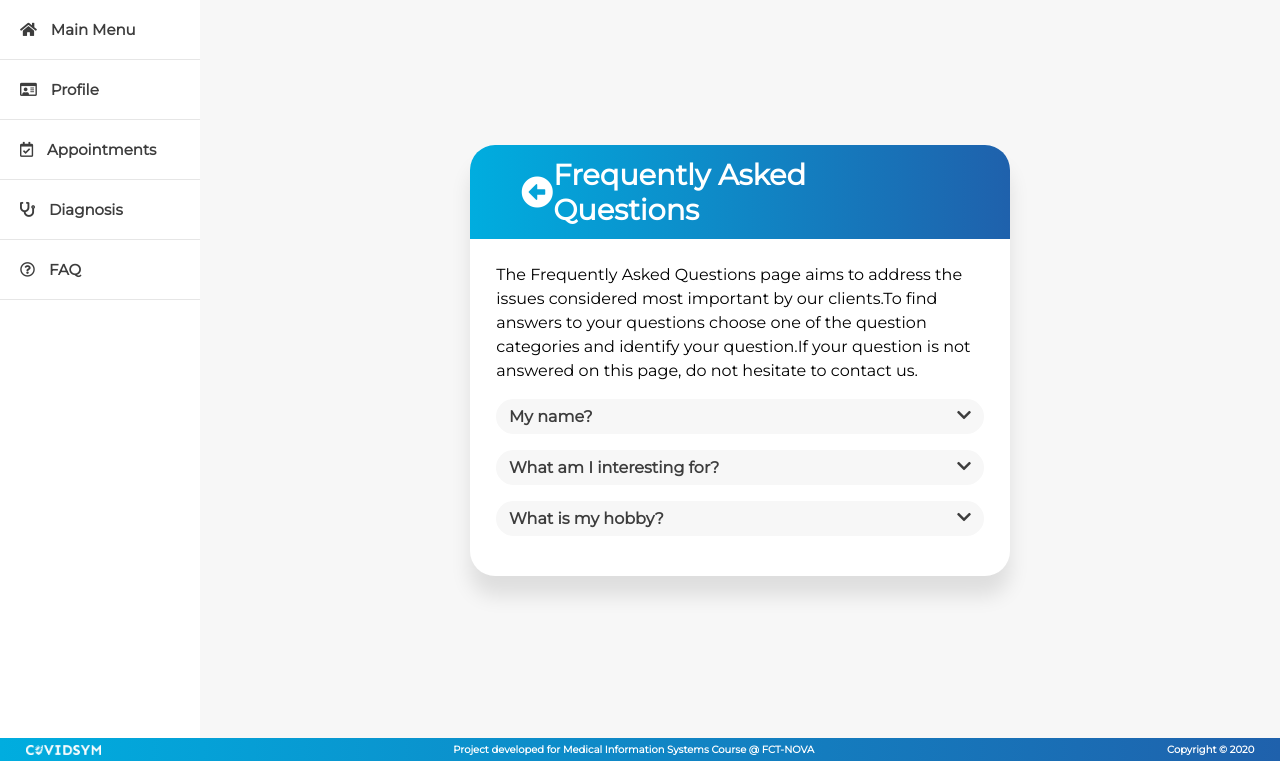
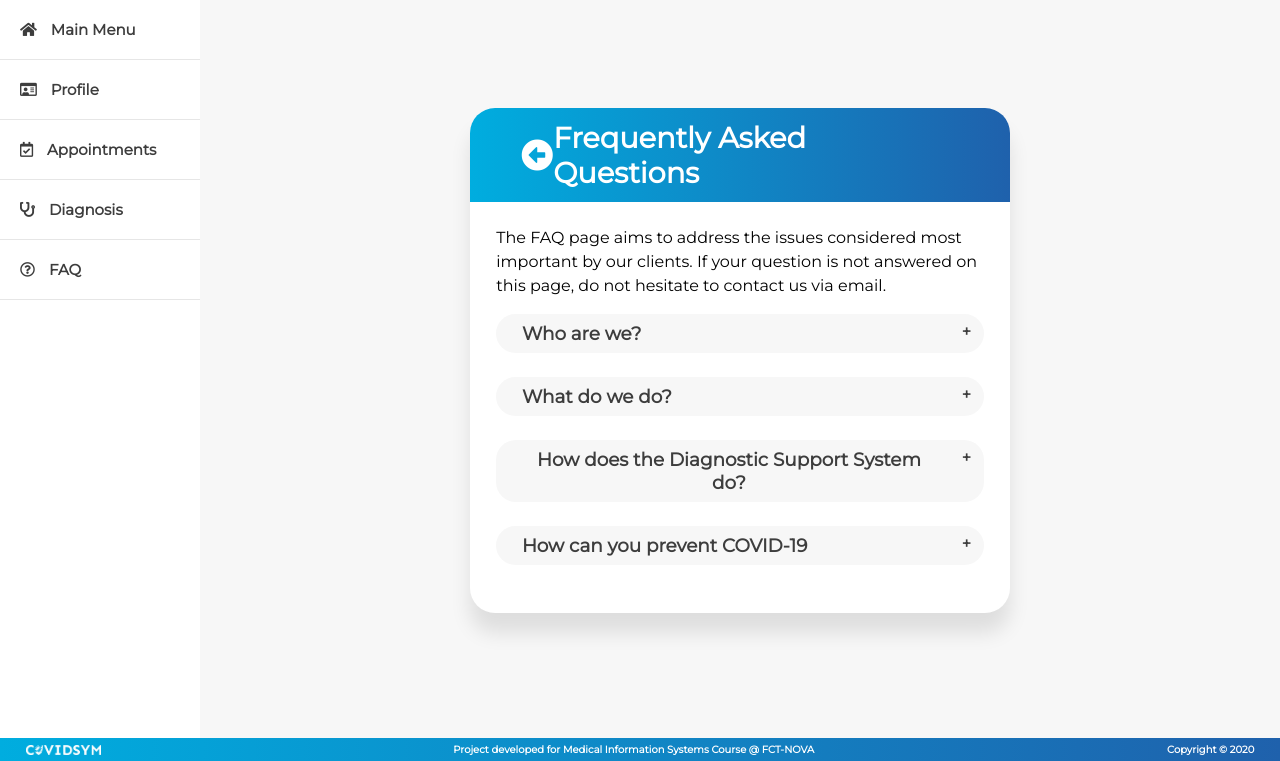
Before and after one commit to pmsdOliveira/covidsym, a PHP site: page /info/faq.php in a window 1280 px wide. Shown: the part 39-800 px from the top of the page. Run offline with PHP 8.4, Linux system fonts and the light colour scheme.

Commit message:
accordion fixes in faq page

```diff
--- a/css/faq.css
+++ b/css/faq.css
@@ -89,11 +89,12 @@ body {
 
 .info {
   display: flex;
-  justify-content: center;
+
   flex-direction: column;
-  align-items: center;
+
   height: 100%;
   border-radius: 0 0 0 25px;
+  text-align: justify;
 }
 
 /*--------Accordion-------*/
@@ -106,26 +107,12 @@ body {
   margin: auto;
 }
 
-.acc-kontainer .acc-body {
-  width: 90%;
-  font-size: 1rem;
-  height: 0;
-  color: rgba(0, 0, 0, 0);
-  line-height: 1.5;
-  padding: 0 1vw;
-  background-color: white;
-  box-sizing: border-box;
-  transition: 0.5s;
-  border-radius: 0 0 20px 20px;
-  margin-bottom: 2vh;
-}
-
-.acc-kontainer label {
+.accordion {
   cursor: pointer;
-  display: flex;
-  flex-flow: row nowrap;
-  justify-content: space-between;
-  padding: 1vh 1vw;
+  transition: 0.4s;
+  width: 100%;
+  border: none;
+  padding: 1vh 1vw 1vh 2vw;
   background-color: var(--backgroundColor);
   border-radius: 20px 20px;
   width: 100%;
@@ -133,33 +120,48 @@ body {
   font-weight: bold;
   box-sizing: border-box;
   z-index: 100;
+  display: flex;
+  flex-flow: row nowrap;
+  justify-content: space-between;
+  font-size: 1.15rem;
+  outline: none;
 }
 
-.acc-kontainer input {
-  display: none;
+.active,
+.accordion:hover {
+  background-color: var(--contrastColor);
+  outline: none;
 }
 
-.acc-kontainer label:before {
-  font-weight: bolder;
+.accordion:after {
+  content: "\002B";
+  color: var(--textColor);
+  font-weight: bold;
   float: right;
+  font-size: 1rem;
+  margin-left: 2vw;
+  outline: none;
 }
 
-.acc-kontainer input:checked + label {
-  width: 100%;
-  border-radius: 20px 20px 0 0;
+.active:after {
+  content: "\2212";
+  outline: none;
 }
 
-.acc-kontainer input:checked + label:before {
-  transition: 0.5s;
+.panel {
+  display: flex;
+  align-self: center;
+  background-color: white;
+  max-height: 0;
+  overflow: hidden;
+  transition: max-height 0.2s ease-out;
+  width: 100%;
+  padding: 0.5vh 2vw;
+  margin-bottom: 2vh;
+  text-decoration-color: rgba(0, 0, 0, 0);
+  font-size: 0.9rem;
+  line-height: 1.5;
+  box-sizing: border-box;
+  border-radius: 0 0 20px 20px;
+  text-align: justify;
 }
-
-.acc-kontainer input:checked ~ .acc-body {
-  height: auto;
-  color: var(--textColor);
-  transition: 0.5s;
-}
-
-.down {
-  color: var(--textColor);
-  font-size: 1rem;
-}
--- a/info/faq.php
+++ b/info/faq.php
@@ -1,14 +1,19 @@
 <html>
-
   <head>
     <title>COVIDSYM - FAQ</title>
 
-    <link rel="icon" href="../img/icon.ico" type="image/icon type">
+    <link rel="icon" href="../img/icon.ico" type="image/icon type" />
 
-    <link rel="stylesheet" href="../css/faq.css">
-    <link rel="preconnect" href="https://fonts.gstatic.com/">
-    <link rel="stylesheet" href="https://fonts.googleapis.com/css2?family=Montserrat&display=swap">
-    <link rel="stylesheet" href="https://cdnjs.cloudflare.com/ajax/libs/font-awesome/5.15.1/css/all.min.css">
+    <link rel="stylesheet" href="../css/faq.css" />
+    <link rel="preconnect" href="https://fonts.gstatic.com/" />
+    <link
+      rel="stylesheet"
+      href="https://fonts.googleapis.com/css2?family=Montserrat&display=swap"
+    />
+    <link
+      rel="stylesheet"
+      href="https://cdnjs.cloudflare.com/ajax/libs/font-awesome/5.15.1/css/all.min.css"
+    />
   </head>
 
   <body>
@@ -23,35 +28,62 @@
             <i class="fas fa-arrow-alt-circle-left goBackBtn">
               <a href="#"></a>
             </i>
-                    <h1 class="title">Frequently Asked Questions</h1>
+            <h1>Frequently Asked Questions</h1>
           </div>
 
           <div class="modal-content">
-                    <p>The Frequently Asked Questions page aims to address the issues considered most
-                        important by our clients.To find answers to your questions choose one of the
-                        question categories and identify your question.If your question is not answered
-                        on this page, do not hesitate to contact us.</p>
+            <p>
+              The FAQ page aims to address the issues considered most important
+              by our clients. If your question is not answered on this page, do
+              not hesitate to contact us via email.
+            </p>
 
             <div class="acc-kontainer">
               <div>
-                            <input type="radio" name="acc" id="acc1">
-                            <label for="acc1"> My name? <i class="fas fa-chevron-down down"></i></label>
-                            <div class="acc-body">
-                                Lorem ipsum dolor sit amet, consectetur adipiscing elit. Quisque sit amet semper velit. Duis vel ex tincidunt, gravida libero sed, fermentum enim. Vivamus non risus sed urna fermentum aliquet. Ut tincidunt diam et orci auctor facilisis. In hac habitasse platea dictumst. Praesent id varius lectus. Duis facilisis viverra turpis ac consequat.
+                <button class="accordion">Who are we?</button>
+
+                <div class="panel">
+                  Lorem ipsum dolor sit amet, consectetur adipiscing elit.
+                  Quisque sit amet semper velit. Duis vel ex tincidunt, gravida
+                  libero sed, fermentum enim. Vivamus non risus sed urna
+                  fermentum aliquet. Ut tincidunt diam et orci auctor facilisis.
+                  In hac habitasse platea dictumst. Praesent id varius lectus.
+                  Duis facilisis viverra turpis ac consequat.
                 </div>
               </div>
               <div>
-                            <input type="radio" name="acc" id="acc2">
-                            <label for="acc2"> What am I interesting for?<i class="fas fa-chevron-down down"></i></label>
-                            <div class="acc-body">
-                                Lorem ipsum dolor sit amet, consectetur adipiscing elit. Quisque sit amet semper velit. Duis vel ex tincidunt, gravida libero sed, fermentum enim. Vivamus non risus sed urna fermentum aliquet. Ut tincidunt diam et orci auctor facilisis. In hac habitasse platea dictumst. Praesent id varius lectus. Duis facilisis viverra turpis ac consequat.
+                <button class="accordion">What do we do?</button>
+                <div class="panel">
+                  Lorem ipsum dolor sit amet, consectetur adipiscing elit.
+                  Quisque sit amet semper velit. Duis vel ex tincidunt, gravida
+                  libero sed, fermentum enim. Vivamus non risus sed urna
+                  fermentum aliquet. Ut tincidunt diam et orci auctor facilisis.
+                  In hac habitasse platea dictumst. Praesent id varius lectus.
+                  Duis facilisis viverra turpis ac consequat.
                 </div>
               </div>
               <div>
-                            <input type="radio" name="acc" id="acc3">
-                            <label for="acc3"> What is my hobby?<i class="fas fa-chevron-down down"></i></label>
-                            <div class="acc-body">
-                                Lorem ipsum dolor sit amet, consectetur adipiscing elit. Quisque sit amet semper velit. Duis vel ex tincidunt, gravida libero sed, fermentum enim. Vivamus non risus sed urna fermentum aliquet. Ut tincidunt diam et orci auctor facilisis. In hac habitasse platea dictumst. Praesent id varius lectus. Duis facilisis viverra turpis ac consequat.
+                <button class="accordion">
+                  How does the Diagnostic Support System do?
+                </button>
+                <div class="panel">
+                  Lorem ipsum dolor sit amet, consectetur adipiscing elit.
+                  Quisque sit amet semper velit. Duis vel ex tincidunt, gravida
+                  libero sed, fermentum enim. Vivamus non risus sed urna
+                  fermentum aliquet. Ut tincidunt diam et orci auctor facilisis.
+                  In hac habitasse platea dictumst. Praesent id varius lectus.
+                  Duis facilisis viverra turpis ac consequat.
+                </div>
+              </div>
+              <div>
+                <button class="accordion">How can you prevent COVID-19</button>
+                <div class="panel">
+                  Lorem ipsum dolor sit amet, consectetur adipiscing elit.
+                  Quisque sit amet semper velit. Duis vel ex tincidunt, gravida
+                  libero sed, fermentum enim. Vivamus non risus sed urna
+                  fermentum aliquet. Ut tincidunt diam et orci auctor facilisis.
+                  In hac habitasse platea dictumst. Praesent id varius lectus.
+                  Duis facilisis viverra turpis ac consequat.
                 </div>
               </div>
             </div>
@@ -61,6 +93,21 @@
     </div>
 
     <?php include('../commons/footer.php');?>
+    <script>
+      var acc = document.getElementsByClassName("accordion");
+      var i;
+
+      for (i = 0; i < acc.length; i++) {
+        acc[i].addEventListener("click", function () {
+          this.classList.toggle("active");
+          var panel = this.nextElementSibling;
+          if (panel.style.maxHeight) {
+            panel.style.maxHeight = null;
+          } else {
+            panel.style.maxHeight = panel.scrollHeight + "px";
+          }
+        });
+      }
+    </script>
   </body>
-
 </html>
```
Lines whose indentation alone changed are shown as unchanged.
